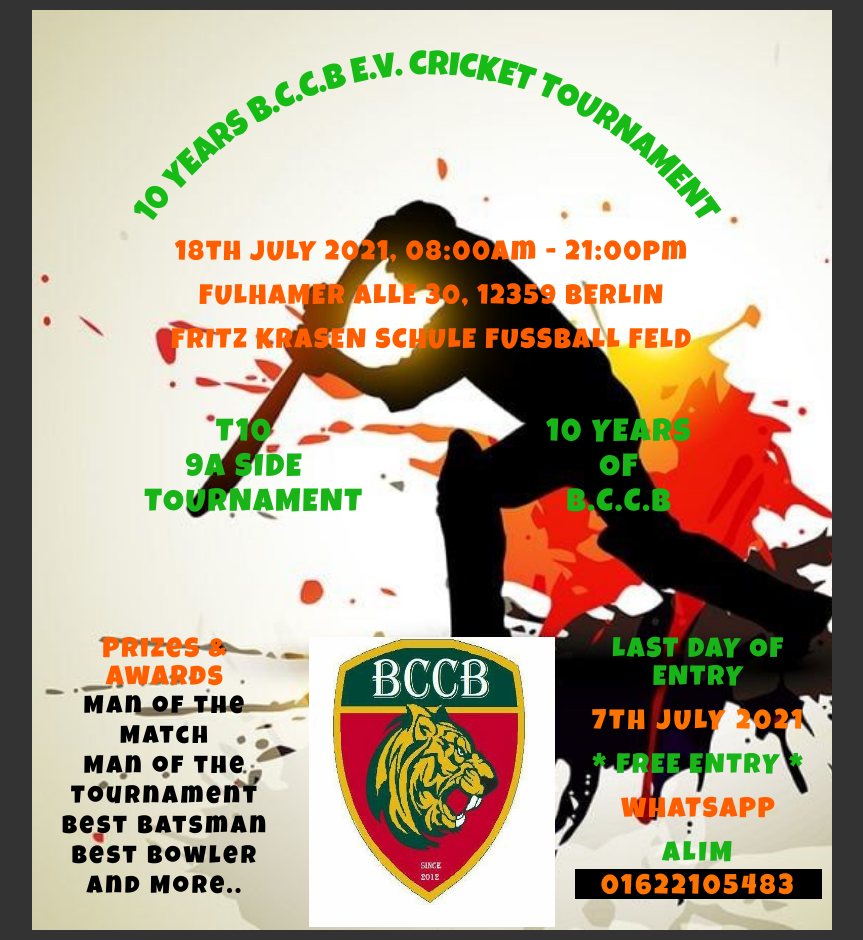
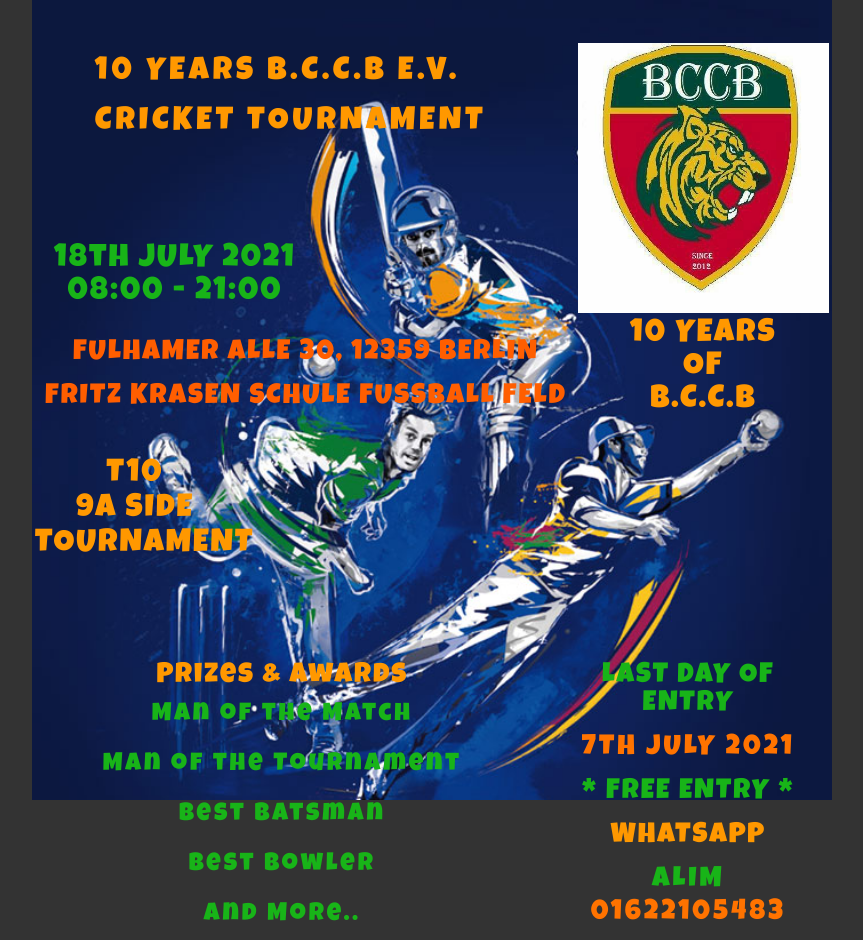
Before and after one commit to ashikkhandani/bccbt10promo, a plain HTML site: page index.html in a window 1280 px wide. Shown: the whole page, without its empty margins (208-1071 px from the left). Drawn offline with Linux system fonts and the light colour scheme.

Commit message:
changed style and texts

```diff
--- a/index.html
+++ b/index.html
@@ -10,7 +10,18 @@
   <body>
     <div class="container">
       <div class="content-intro">
-        <svg viewBox="0 0 500 500">
+        <h1
+          style="
+            font-size: 2rem;
+            letter-spacing: 4px;
+            line-height: 50px;
+            color: #ff9800;
+            font-weight: 300;
+          "
+        >
+          10 YEARS B.C.C.B E.V. CRICKET TOURNAMENT
+        </h1>
+        <!-- <svg viewBox="0 0 500 500">
           <path
             id="curve"
             d="M70.2,130.6c4-6.1,65.5-96.8,178.6-95.6c111.3,1.2,170.8,90.3,175.1,97"
@@ -20,19 +31,30 @@
               10 YEARS B.C.C.B E.V. CRICKET TOURNAMENT
             </textPath>
           </text>
-        </svg>
+        </svg> -->
       </div>
 
       <div class="content-large">
-        <h2 class="dateTime">18th JULY 2021, 08:00am - 21:00pm</h2>
+        <h2
+          class="dateTime"
+          style="
+            width: 250px;
+            height: 120px;
+            font-size: 2rem;
+            padding-top: 40px;
+            margin-left: 15px;
+          "
+        >
+          18th JULY 2021 08:00 - 21:00
+        </h2>
         <br />
-        <h2>FULHAMER ALLE 30, 12359 BERLIN</h2>
+        <h2 class="address">FULHAMER ALLE 30, 12359 BERLIN</h2>
         <br />
-        <h2>FRITZ KRASEN SCHULE FUSSBALL FELD</h2>
+        <h2 class="address">FRITZ KRASEN SCHULE FUSSBALL FELD</h2>
         <br />
         <div class="subcontent">
           <div class="type">
-            <h2 style="font-size: 2rem; color: #18b418">
+            <h2 style="font-size: 2rem">
               T10 <br />
               9A SIDE
               <br />
@@ -40,15 +62,15 @@
             </h2>
           </div>
 
-          <div class="ten-years">
-            <h2 style="font-size: 2rem; color: #18b418">
+          <!-- <div class="ten-years">
+            <h2 style="font-size: 2rem">
               10 YEARS
               <br />
               OF
               <br />
               B.C.C.B
             </h2>
-          </div>
+          </div> -->
         </div>
       </div>
 
@@ -57,8 +79,16 @@
           src="./images/logo.jpg"
           alt="bccblogo"
           width="100%"
-          height="290px"
+          height="270px"
         />
+        <br />
+        <h2 style="font-size: 2rem">
+          10 YEARS
+          <br />
+          OF
+          <br />
+          B.C.C.B
+        </h2>
       </div>
       <div class="content-awards">
         <h2 class="awards">Prizes & Awards</h2>
@@ -78,16 +108,7 @@
         <h2>WHATSAPP</h2>
         <br />
         <p style="color: #18b418">ALIM</p>
-        <p
-          style="
-            background-color: #000;
-            height: 30px;
-            text-align: center;
-            padding: 5px;
-          "
-        >
-          01622105483
-        </p>
+        <p style="text-align: center; padding: 5px">01622105483</p>
       </div>
     </div>
   </body>
--- a/main.css
+++ b/main.css
@@ -13,23 +13,26 @@
 }
 .container {
   width: 800px;
-  height: 920px;
-  margin: 10px auto;
+  height: 100vh;
+  margin: 0px auto;
   display: grid;
   grid-template-columns: repeat(3, 1fr);
-  grid-template-rows: 200px 1fr 1fr;
+  grid-template-rows: 180px 1fr 1fr;
   gap: 20px;
-  padding: 10px;
+  padding: 3px;
   /* opacity: 0.9; */
-  background-image: url("./images/bcpic4.jpg");
+  background-image: url("./images/bcpic6.jpg");
   background-repeat: no-repeat;
   background-size: cover;
 }
 .content-intro {
   grid-column-start: 1;
-  grid-column-end: 4;
+  grid-column-end: 3;
   grid-row-start: 1;
   grid-row-end: 2;
+  margin-top: 5px;
+  margin-left: 20px;
+  padding: 40px;
 }
 .content-large {
   /* background-color: #fff; */
@@ -37,22 +40,26 @@
   grid-column-end: 4;
   grid-row-start: 2;
   grid-row-end: 3;
+  z-index: 1;
+  margin-right: auto;
 }
 
 .content-logo {
-  grid-column-start: 2;
+  grid-column-start: 3;
+  grid-column-end: 4;
+  grid-row-start: 1;
+  grid-row-end: 2;
+  margin-top: 40px;
+  /* margin-right: 5px; */
+  /* background-color: red; */
+}
+.content-awards {
+  grid-column-start: 1;
   grid-column-end: 3;
   grid-row-start: 3;
   grid-row-end: 4;
   margin-top: 15px;
-  /* background-color: red; */
-}
-.content-awards {
-  grid-column-start: 1;
-  grid-column-end: 2;
-  grid-row-start: 3;
-  grid-row-end: 4;
-  margin-top: 15px;
+  margin-right: 28px;
 }
 .content-registration {
   grid-column-start: 3;
@@ -60,14 +67,15 @@
   grid-row-start: 3;
   grid-row-end: 4;
   margin-top: 15px;
+  margin-right: 30px;
 }
-.subcontent {
+/* .subcontent {
   display: flex;
   flex-direction: row;
   flex-wrap: nowrap;
   justify-content: space-around;
   padding: 15px;
-}
+} */
 .type,
 .ten-years {
   width: 200px;
@@ -90,8 +98,8 @@
 }
 
 h2 {
-  color: #ff5e00;
-
+  /* color: #ff7300; */
+  color: #ff9800;
   text-align: center;
   font-size: 28px;
   font-weight: 100;
@@ -101,10 +109,10 @@
   font-size: 25px;
   letter-spacing: 3px;
   list-style: none;
-  line-height: 30px;
+  line-height: 50px;
   text-align: center;
   /* color: #ff9800; */
-  /* color: #18b418; */
+  color: #18b418;
 }
 p {
   text-align: center;
@@ -114,5 +122,12 @@
   color: #ff7300;
 }
 .dateTime {
+  /* color: #ff5e00; */
+  color: #18b418;
+  margin-right: auto;
+  font-size: 2rem;
+}
+.address {
   color: #ff5e00;
+  margin-left: 10px;
 }
```
